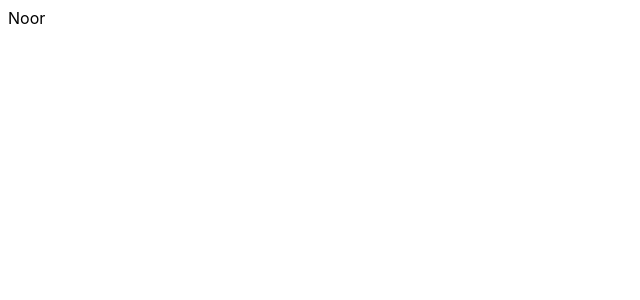
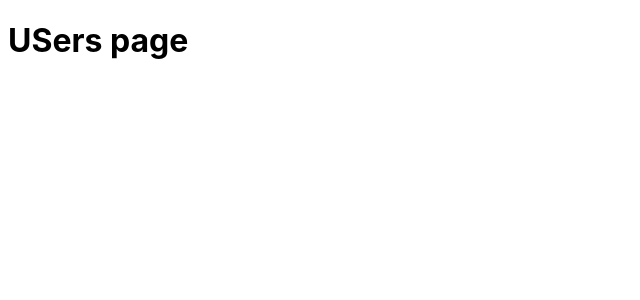
Before and after one commit to NoorMohammed17/completeMERNproject, a React (Vite) app: page / in a window 1280 px wide. Shown: the top 300 px of the page, without its empty margins (0-640 px from the left). Built offline with nearby package versions, Linux system fonts and the light colour scheme.

Commit message:
added folders-places and users

```diff
--- a/src/App.jsx
+++ b/src/App.jsx
@@ -1,15 +1,12 @@
 
-
+import Users from './users/components/Users'
 import './App.css'
 
 function App() {
 
   return (
     <>
-      <div>
-        Noor
-        </div>
-
+    <Users/>
     </>
   )
 }
--- /dev/null
+++ b/src/users/components/Users.jsx
@@ -0,0 +1,12 @@
+//import React from 'react'
+
+const Users = () => {
+  return (
+    <div>
+        <h1>USers page</h1>
+
+    </div>
+  )
+}
+
+export default Users
```
